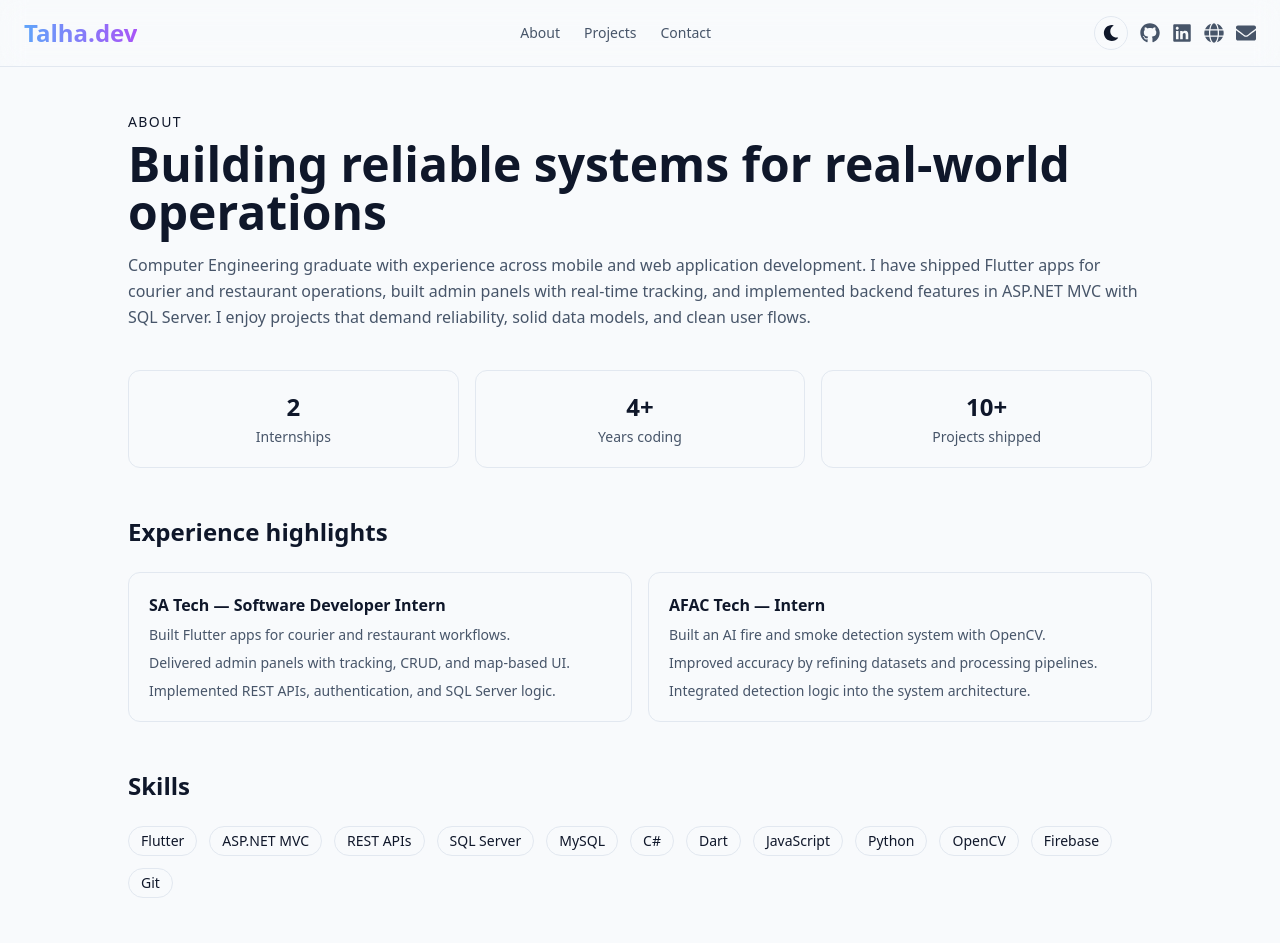
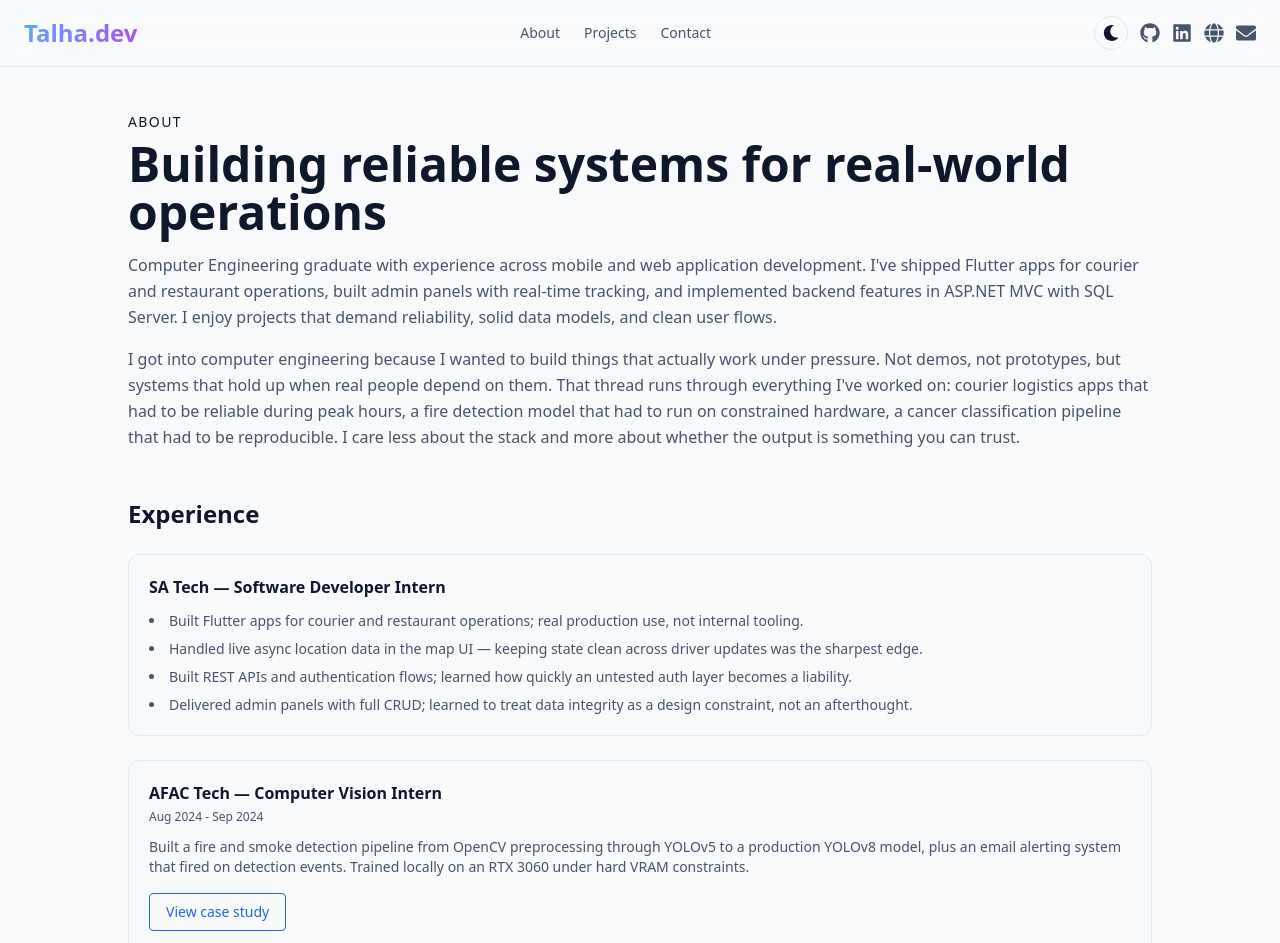
Before and after one commit to TalhaKarakoyunlu/aws-portfolio-talha, a React (Vite) app: page /about in a window 1280 px wide. Shown: the top 943 px of the page. Built offline with nearby package versions, Linux system fonts and the light colour scheme.

Commit message:
refactor: restructure Home and About pages, reduce duplication, add narrative content

```diff
--- a/src/pages/About.tsx
+++ b/src/pages/About.tsx
@@ -1,8 +1,8 @@
 import { motion, useReducedMotion } from 'framer-motion';
 import { Link } from 'react-router-dom';
-import { metrics, skills } from '@/data/profile';
+import { skills } from '@/data/profile';
 
-const Motion = motion;
+const SPRING = { type: 'spring', stiffness: 260, damping: 20 } as const;
 
 const About = () => {
   const shouldReduceMotion = useReducedMotion();
@@ -11,80 +11,80 @@ const About = () => {
     animate: { opacity: 1, y: 0 },
     transition: { delay, duration: 0.6 },
   });
-  const cardHover = shouldReduceMotion ? undefined : { y: -6 };
+  const cardHover = shouldReduceMotion ? undefined : { y: -6, transition: SPRING };
 
   return (
     <main id="top" className="min-h-screen px-4 pt-28 pb-24">
       <section className="max-w-5xl mx-auto">
-        <Motion.p {...fadeUp(0)} className="text-sm uppercase text-app-accent/80 tracking-widest">
+        <motion.p {...fadeUp(0)} className="text-sm uppercase text-app-accent/80 tracking-widest">
           About
-        </Motion.p>
-        <Motion.h1 {...fadeUp(0.1)} className="text-4xl md:text-5xl font-semibold text-app-text mt-2">
+        </motion.p>
+        <motion.h1 {...fadeUp(0.1)} className="text-4xl md:text-5xl font-semibold text-app-text mt-2">
           Building reliable systems for real-world operations
-        </Motion.h1>
-        <Motion.p {...fadeUp(0.2)} className="text-app-muted mt-4 leading-relaxed">
+        </motion.h1>
+        <motion.p {...fadeUp(0.2)} className="text-app-muted mt-4 leading-relaxed">
           Computer Engineering graduate with experience across mobile and web application development.
-          I have shipped Flutter apps for courier and restaurant operations, built admin panels with
+          I've shipped Flutter apps for courier and restaurant operations, built admin panels with
           real-time tracking, and implemented backend features in ASP.NET MVC with SQL Server. I enjoy
           projects that demand reliability, solid data models, and clean user flows.
-        </Motion.p>
+        </motion.p>
+        <motion.p {...fadeUp(0.25)} className="text-app-muted mt-4 leading-relaxed">
+          I got into computer engineering because I wanted to build things that actually work under
+          pressure. Not demos, not prototypes, but systems that hold up when real people depend on
+          them. That thread runs through everything I've worked on: courier logistics apps that had to
+          be reliable during peak hours, a fire detection model that had to run on constrained
+          hardware, a cancer classification pipeline that had to be reproducible. I care less about
+          the stack and more about whether the output is something you can trust.
+        </motion.p>
       </section>
 
-      <section className="max-w-5xl mx-auto mt-10">
-        <div className="grid gap-4 sm:grid-cols-3">
-          {metrics.map((metric, index) => (
-            <Motion.div
-              key={metric.label}
-              {...fadeUp(0.25 + index * 0.05)}
-              whileHover={cardHover}
-              transition={{ type: 'spring', stiffness: 260, damping: 20 }}
-              className="rounded-xl border border-app-border bg-app-surface/60 p-5 text-center"
-            >
-              <div className="text-2xl font-semibold text-app-text">{metric.value}</div>
-              <div className="text-sm text-app-muted mt-1">{metric.label}</div>
-            </Motion.div>
-          ))}
+      <section className="max-w-5xl mx-auto mt-12">
+        <motion.h2 {...fadeUp(0.3)} className="text-2xl font-semibold text-app-text mb-6">
+          Experience
+        </motion.h2>
+        <div className="flex flex-col gap-6">
+          <motion.div
+            {...fadeUp(0.35)}
+            whileHover={cardHover}
+            className="rounded-xl border border-app-border bg-app-surface/60 p-5"
+          >
+            <h3 className="text-app-text font-semibold">SA Tech — Software Developer Intern</h3>
+            <ul className="text-app-muted text-sm space-y-2 mt-3 list-disc list-inside">
+              <li>Built Flutter apps for courier and restaurant operations; real production use, not internal tooling.</li>
+              <li>Handled live async location data in the map UI — keeping state clean across driver updates was the sharpest edge.</li>
+              <li>Built REST APIs and authentication flows; learned how quickly an untested auth layer becomes a liability.</li>
+              <li>Delivered admin panels with full CRUD; learned to treat data integrity as a design constraint, not an afterthought.</li>
+            </ul>
+          </motion.div>
+
+          <motion.div
+            {...fadeUp(0.4)}
+            whileHover={cardHover}
+            className="rounded-xl border border-app-border bg-app-surface/60 p-5"
+          >
+            <h3 className="text-app-text font-semibold">AFAC Tech — Computer Vision Intern</h3>
+            <p className="text-xs text-app-muted mt-1">Aug 2024 - Sep 2024</p>
+            <p className="text-app-muted text-sm mt-3">
+              Built a fire and smoke detection pipeline from OpenCV preprocessing through YOLOv5 to a
+              production YOLOv8 model, plus an email alerting system that fired on detection events.
+              Trained locally on an RTX 3060 under hard VRAM constraints.
+            </p>
+            <div className="mt-4">
+              <Link
+                to="/projects/fire-detection"
+                className="inline-flex items-center justify-center px-4 py-2 border border-app-accent text-app-accent rounded hover:bg-app-surface transition-colors text-sm"
+              >
+                View case study
+              </Link>
+            </div>
+          </motion.div>
         </div>
       </section>
 
       <section className="max-w-5xl mx-auto mt-12">
-        <Motion.h2 {...fadeUp(0.35)} className="text-2xl font-semibold text-app-text mb-6">
-          Experience highlights
-        </Motion.h2>
-        <div className="grid gap-4 md:grid-cols-2">
-          <Motion.div
-            {...fadeUp(0.4)}
-            whileHover={cardHover}
-            transition={{ type: 'spring', stiffness: 260, damping: 20 }}
-            className="rounded-xl border border-app-border bg-app-surface/60 p-5"
-          >
-            <h3 className="text-app-text font-semibold mb-2">SA Tech — Software Developer Intern</h3>
-            <ul className="text-app-muted text-sm space-y-2">
-              <li>Built Flutter apps for courier and restaurant workflows.</li>
-              <li>Delivered admin panels with tracking, CRUD, and map-based UI.</li>
-              <li>Implemented REST APIs, authentication, and SQL Server logic.</li>
-            </ul>
-          </Motion.div>
-          <Motion.div
-            {...fadeUp(0.45)}
-            whileHover={cardHover}
-            transition={{ type: 'spring', stiffness: 260, damping: 20 }}
-            className="rounded-xl border border-app-border bg-app-surface/60 p-5"
-          >
-            <h3 className="text-app-text font-semibold mb-2">AFAC Tech — Intern</h3>
-            <ul className="text-app-muted text-sm space-y-2">
-              <li>Built an AI fire and smoke detection system with OpenCV.</li>
-              <li>Improved accuracy by refining datasets and processing pipelines.</li>
-              <li>Integrated detection logic into the system architecture.</li>
-            </ul>
-          </Motion.div>
-        </div>
-      </section>
-
-      <section className="max-w-5xl mx-auto mt-12">
-        <Motion.h2 {...fadeUp(0.5)} className="text-2xl font-semibold text-app-text mb-6">
+        <motion.h2 {...fadeUp(0.45)} className="text-2xl font-semibold text-app-text mb-6">
           Skills
-        </Motion.h2>
+        </motion.h2>
         <div className="flex flex-wrap gap-3 text-sm text-app-text">
           {skills.map((skill) => (
             <span key={skill} className="px-3 py-1 rounded-full border border-app-border bg-app-surface/60">
@@ -95,30 +95,40 @@ const About = () => {
       </section>
 
       <section className="max-w-5xl mx-auto mt-12">
-        <Motion.h2 {...fadeUp(0.55)} className="text-2xl font-semibold text-app-text mb-6">
+        <motion.h2 {...fadeUp(0.5)} className="text-2xl font-semibold text-app-text mb-6">
           Education
-        </Motion.h2>
-        <Motion.div
-          {...fadeUp(0.6)}
+        </motion.h2>
+        <motion.div
+          {...fadeUp(0.55)}
           whileHover={cardHover}
-          transition={{ type: 'spring', stiffness: 260, damping: 20 }}
           className="rounded-xl border border-app-border bg-app-surface/60 p-5"
         >
           <h3 className="text-app-text font-semibold">Abdullah Gül University</h3>
           <p className="text-app-muted text-sm mt-2">
             B.S. Computer Engineering — 09/2021 to 08/2025 · CGPA 3.19 / 4.00
           </p>
-        </Motion.div>
+        </motion.div>
       </section>
 
       <section className="max-w-5xl mx-auto mt-12">
-        <Motion.div
-          {...fadeUp(0.65)}
+        <motion.h2 {...fadeUp(0.6)} className="text-2xl font-semibold text-app-text mb-4">
+          What I'm looking for
+        </motion.h2>
+        <motion.p {...fadeUp(0.65)} className="text-app-muted leading-relaxed">
+          I'm currently open to both full-time engineering roles and graduate programs in AI or
+          software engineering. I'm looking for a team that takes the engineering seriously and has
+          the discipline to do the work properly.
+        </motion.p>
+      </section>
+
+      <section className="max-w-5xl mx-auto mt-12">
+        <motion.div
+          {...fadeUp(0.7)}
           className="rounded-2xl border border-app-border bg-app-surface/60 p-6 flex flex-wrap items-center justify-between gap-4"
         >
           <div>
             <h2 className="text-xl font-semibold text-app-text">Ready to collaborate?</h2>
-            <p className="text-app-muted mt-2">Reach out for internships, projects, or collaborations.</p>
+            <p className="text-app-muted mt-2">Reach out for roles, projects, or collaborations.</p>
           </div>
           <Link
             to="/contact"
@@ -126,7 +136,7 @@ const About = () => {
           >
             Contact me
           </Link>
-        </Motion.div>
+        </motion.div>
       </section>
     </main>
   );
--- a/src/pages/Home.tsx
+++ b/src/pages/Home.tsx
@@ -1,9 +1,9 @@
 import { motion, useReducedMotion } from 'framer-motion';
 import { Link } from 'react-router-dom';
 import { getFeaturedProject } from '@/data/projects';
-import { metrics, skills } from '@/data/profile';
+import { metrics } from '@/data/profile';
 
-const Motion = motion;
+const SPRING = { type: 'spring', stiffness: 260, damping: 20 } as const;
 
 const Home = () => {
     const shouldReduceMotion = useReducedMotion();
@@ -13,7 +13,7 @@ const Home = () => {
         animate: { opacity: 1, y: 0 },
         transition: { delay, duration: 0.6 },
     });
-    const cardHover = shouldReduceMotion ? undefined : { y: -6 };
+    const cardHover = shouldReduceMotion ? undefined : { y: -6, transition: SPRING };
     const imageHover = shouldReduceMotion ? undefined : { scale: 1.02 };
 
     return (
@@ -21,21 +21,21 @@ const Home = () => {
             <section id="hero" className="max-w-6xl mx-auto scroll-mt-28">
                 <div className="grid gap-12 md:grid-cols-[1.2fr_0.8fr] items-center">
                     <div>
-                        <Motion.h2
+                        <motion.h2
                             {...fadeUp(0.4)}
                             className="text-app-accent font-mono text-lg mb-4"
                         >
                             Hi, I am Talha Bahadır Karakoyunlu
-                        </Motion.h2>
+                        </motion.h2>
 
-                        <Motion.h1
+                        <motion.h1
                             {...fadeUp(0.6)}
                             className="text-5xl md:text-7xl font-bold text-app-text mb-6 tracking-tight"
                         >
                             Computer Engineer building reliable systems.
-                        </Motion.h1>
+                        </motion.h1>
 
-                        <Motion.div
+                        <motion.div
                             {...fadeUp(1.1)}
                             className="mt-8 flex flex-wrap gap-4"
                         >
@@ -52,7 +52,7 @@ const Home = () => {
                             >
                                 Contact me
                             </a>
-                        </Motion.div>
+                        </motion.div>
                     </div>
 
                     <div className="flex justify-center">
@@ -68,9 +68,9 @@ const Home = () => {
             </section>
 
             <section id="about" className="max-w-5xl mx-auto mt-20 scroll-mt-28">
-                <Motion.h2 {...fadeUp(0.1)} className="text-2xl font-semibold text-app-text mb-4">
+                <motion.h2 {...fadeUp(0.1)} className="text-2xl font-semibold text-app-text mb-4">
                     About
-                </Motion.h2>
+                </motion.h2>
                 <p className="text-app-muted leading-relaxed">
                     Recent Computer Engineering graduate focused on reliable web and mobile systems. I ship
                     product-ready experiences with clean data models and steady user flows.
@@ -88,62 +88,54 @@ const Home = () => {
             <section id="impact" className="max-w-5xl mx-auto mt-12 scroll-mt-28">
                 <div className="grid gap-4 sm:grid-cols-3">
                     {metrics.map((metric) => (
-                        <Motion.div
+                        <motion.div
                             key={metric.label}
                             whileHover={cardHover}
-                            transition={{ type: 'spring', stiffness: 260, damping: 20 }}
                             className="rounded-xl border border-app-border bg-app-surface/60 p-5 text-center"
                         >
                             <div className="text-2xl font-semibold text-app-text">{metric.value}</div>
                             <div className="text-sm text-app-muted mt-1">{metric.label}</div>
-                        </Motion.div>
+                        </motion.div>
                     ))}
                 </div>
             </section>
 
             <section id="experience" className="max-w-5xl mx-auto mt-16 scroll-mt-28">
-                <Motion.h2 {...fadeUp(0.15)} className="text-2xl font-semibold text-app-text mb-6">
-                    Experience highlights
-                </Motion.h2>
+                <motion.h2 {...fadeUp(0.15)} className="text-2xl font-semibold text-app-text mb-6">
+                    Experience
+                </motion.h2>
                 <div className="grid gap-4 md:grid-cols-2">
-                    <Motion.div
+                    <motion.div
                         whileHover={cardHover}
-                        transition={{ type: 'spring', stiffness: 260, damping: 20 }}
                         className="rounded-xl border border-app-border bg-app-surface/60 p-5"
                     >
                         <h3 className="text-app-text font-semibold mb-2">SA Tech — Software Developer Intern</h3>
-                        <ul className="text-app-muted text-sm space-y-2">
-                            <li>Built Flutter apps for courier and restaurant workflows.</li>
-                            <li>Delivered admin panels with tracking, CRUD, and map-based UI.</li>
-                            <li>Implemented REST APIs, authentication, and SQL Server logic.</li>
-                        </ul>
-                    </Motion.div>
-                    <Motion.div
+                        <p className="text-app-muted text-sm">
+                            Built Flutter apps and admin panels for courier and restaurant operations, handling live tracking, REST APIs, and SQL Server.
+                        </p>
+                    </motion.div>
+                    <motion.div
                         whileHover={cardHover}
-                        transition={{ type: 'spring', stiffness: 260, damping: 20 }}
                         className="rounded-xl border border-app-border bg-app-surface/60 p-5"
                     >
-                        <h3 className="text-app-text font-semibold mb-2">AFAC Tech — Intern</h3>
-                        <ul className="text-app-muted text-sm space-y-2">
-                            <li>Built an AI fire and smoke detection system with OpenCV.</li>
-                            <li>Improved accuracy by refining datasets and processing pipelines.</li>
-                            <li>Integrated detection logic into the system architecture.</li>
-                        </ul>
-                    </Motion.div>
+                        <h3 className="text-app-text font-semibold mb-2">AFAC Tech — Computer Vision Intern</h3>
+                        <p className="text-app-muted text-sm">
+                            Built an AI fire and smoke detection pipeline with YOLOv8, trained on consumer hardware — full case study on the projects page.
+                        </p>
+                    </motion.div>
                 </div>
             </section>
 
             <section id="projects" className="max-w-6xl mx-auto mt-16 scroll-mt-28">
                 <div className="flex items-center justify-between mb-6">
-                    <Motion.h2 {...fadeUp(0.2)} className="text-2xl font-semibold text-app-text">
+                    <motion.h2 {...fadeUp(0.2)} className="text-2xl font-semibold text-app-text">
                         Featured case study
-                    </Motion.h2>
+                    </motion.h2>
                     <span className="text-sm text-app-muted">Deep dive</span>
                 </div>
                 {featuredProject ? (
-                    <Motion.div
+                    <motion.div
                         whileHover={cardHover}
-                        transition={{ type: 'spring', stiffness: 260, damping: 20 }}
                         className="rounded-2xl border border-app-border bg-app-surface/60 p-6"
                     >
                         <div className="grid gap-6 md:grid-cols-[1.1fr_0.9fr] items-center">
@@ -181,13 +173,12 @@ const Home = () => {
                             </div>
                             <div className="grid gap-4 sm:grid-cols-2">
                                 {featuredProject.gallery.slice(0, 2).map((image) => (
-                                    <Motion.div
+                                    <motion.div
                                         key={image.src}
                                         whileHover={cardHover}
-                                        transition={{ type: 'spring', stiffness: 260, damping: 20 }}
                                         className="rounded-xl border border-app-border bg-app-bg/60 p-3"
                                     >
-                                        <Motion.img
+                                        <motion.img
                                             src={image.src}
                                             alt={image.alt}
                                             className="w-full h-32 object-cover rounded-lg"
@@ -195,11 +186,11 @@ const Home = () => {
                                             transition={{ duration: 0.3 }}
                                         />
                                         <p className="text-xs text-app-muted mt-2">{image.caption}</p>
-                                    </Motion.div>
+                                    </motion.div>
                                 ))}
                             </div>
                         </div>
-                    </Motion.div>
+                    </motion.div>
                 ) : (
                     <div className="rounded-2xl border border-app-border bg-app-surface/60 p-6 text-app-muted">
                         Featured case study will appear here soon.
@@ -215,44 +206,27 @@ const Home = () => {
                 </div>
             </section>
 
-            <section id="skills" className="max-w-5xl mx-auto mt-16 scroll-mt-28">
-                <Motion.h2 {...fadeUp(0.2)} className="text-2xl font-semibold text-app-text mb-6">
-                    Skills
-                </Motion.h2>
-                <div className="flex flex-wrap gap-3 text-sm text-app-text">
-                    {skills.map((skill) => (
-                        <span
-                            key={skill}
-                            className="px-3 py-1 rounded-full border border-app-border bg-app-surface/60"
-                        >
-                            {skill}
-                        </span>
-                    ))}
-                </div>
-            </section>
-
             <section id="education" className="max-w-5xl mx-auto mt-16 scroll-mt-28">
-                <Motion.h2 {...fadeUp(0.2)} className="text-2xl font-semibold text-app-text mb-6">
+                <motion.h2 {...fadeUp(0.2)} className="text-2xl font-semibold text-app-text mb-6">
                     Education
-                </Motion.h2>
-                <Motion.div
+                </motion.h2>
+                <motion.div
                     whileHover={cardHover}
-                    transition={{ type: 'spring', stiffness: 260, damping: 20 }}
                     className="rounded-xl border border-app-border bg-app-surface/60 p-5"
                 >
                     <h3 className="text-app-text font-semibold">Abdullah Gül University</h3>
                     <p className="text-app-muted text-sm mt-2">
                         B.S. Computer Engineering — 09/2021 to 08/2025 · CGPA 3.19 / 4.00
                     </p>
-                </Motion.div>
+                </motion.div>
             </section>
 
             <section id="contact" className="max-w-5xl mx-auto mt-16 scroll-mt-28">
-                <Motion.div
+                <motion.div
                     {...fadeUp(0.2)}
                     className="rounded-2xl border border-app-border bg-app-surface/60 p-8 text-center"
                 >
-                    <h2 className="text-2xl font-semibold text-app-text">Let us build something reliable</h2>
+                    <h2 className="text-2xl font-semibold text-app-text">Let's build something reliable</h2>
                     <p className="text-app-muted mt-3">
                         Reach me at <span className="text-app-text">karakoyunlutalha34@gmail.com</span> and I
                         will respond as soon as possible.
@@ -272,7 +246,7 @@ const Home = () => {
                             Download resume
                         </a>
                     </div>
-                </Motion.div>
+                </motion.div>
             </section>
 
             <footer className="max-w-6xl mx-auto mt-16 border-t border-app-border pt-8 text-sm text-app-muted">
```
